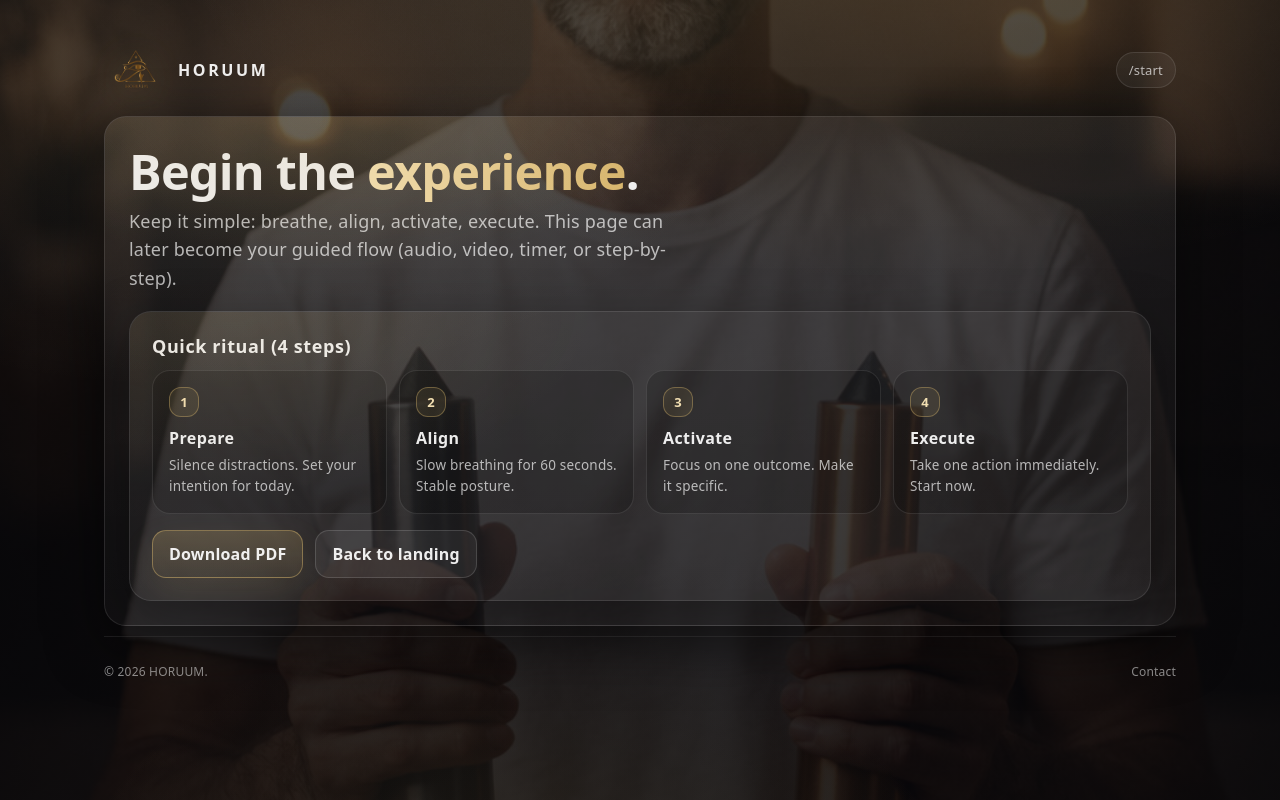
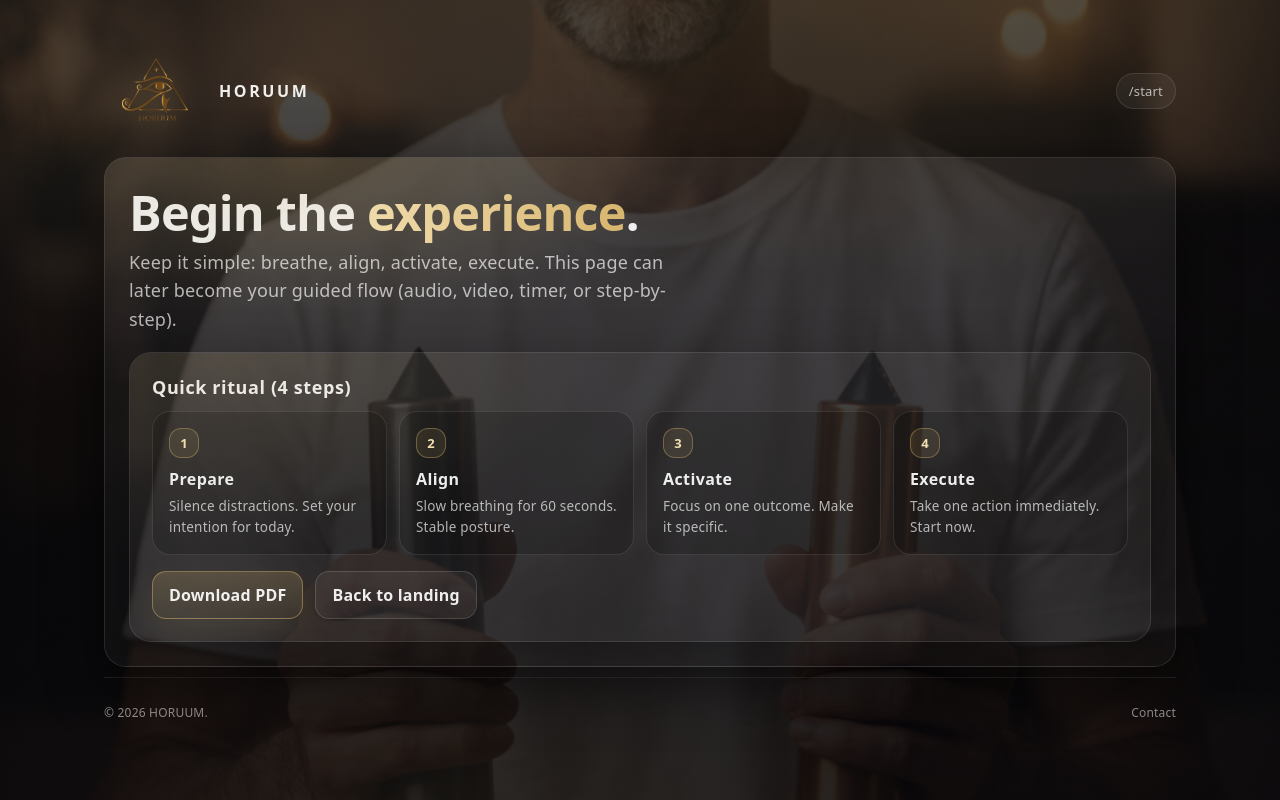
Before and after one commit to sogoba2477-mst/horuum.com, a Next.js app: page /start in a window 1280 px wide. Built offline with nearby package versions, Linux system fonts and the light colour scheme.

Commit message:
logo added to start page

```diff
--- a/src/app/start/page.tsx
+++ b/src/app/start/page.tsx
@@ -14,8 +14,8 @@ export default function StartPage() {
           <Image
             src="/logohoruum.png"
             alt="HORUUM Logo"
-            width={64}
-            height={64}
+            width={105}
+            height={105}
             priority
             style={{
               objectFit: "contain",
```
